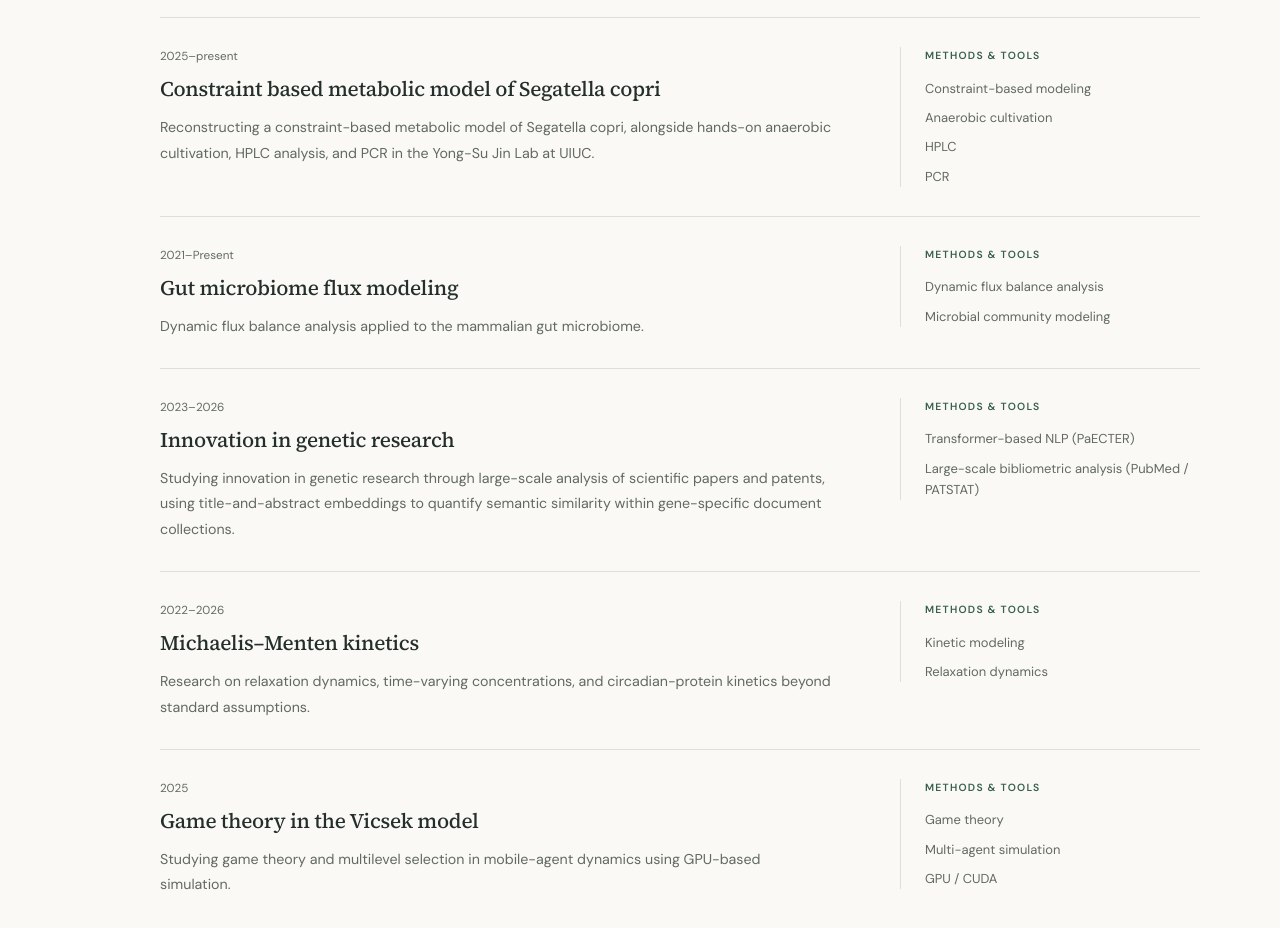
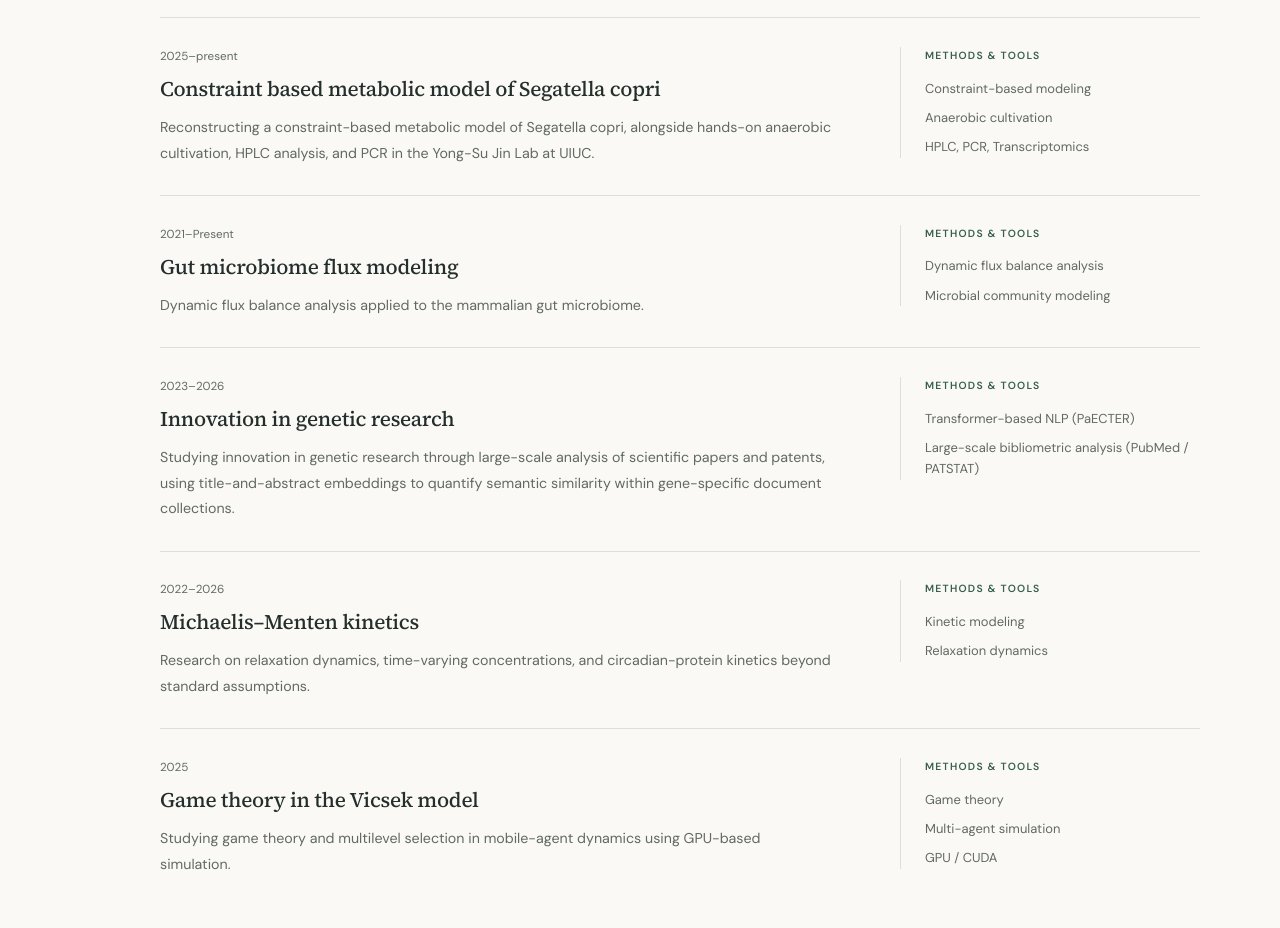
Before and after one commit to junghun9806/CV, a website: page index.html in a window 1280 px wide. Shown: the part 1400-2328 px from the top of the page. Drawn offline with Linux system fonts and the light colour scheme.

Commit message:
Group experimental methods and add transcriptomics

```diff
--- a/data/knowledge.json
+++ b/data/knowledge.json
@@ -36,7 +36,7 @@
       "period": "2025–present",
       "title": "Constraint based metabolic model of Segatella copri",
       "summary": "Reconstructing a constraint-based metabolic model of Segatella copri, alongside hands-on anaerobic cultivation, HPLC analysis, and PCR in the Yong-Su Jin Lab at UIUC.",
-      "methods": ["Constraint-based modeling", "Anaerobic cultivation", "HPLC", "PCR"]
+      "methods": ["Constraint-based modeling", "Anaerobic cultivation", "HPLC, PCR, Transcriptomics"]
     },
     {
       "period": "2021–Present",
--- a/index.html
+++ b/index.html
@@ -108,8 +108,7 @@
                 <ul role="list">
                   <li>Constraint-based modeling</li>
                   <li>Anaerobic cultivation</li>
-                  <li>HPLC</li>
-                  <li>PCR</li>
+                  <li>HPLC, PCR, Transcriptomics</li>
                 </ul>
               </div>
             </article>
```
